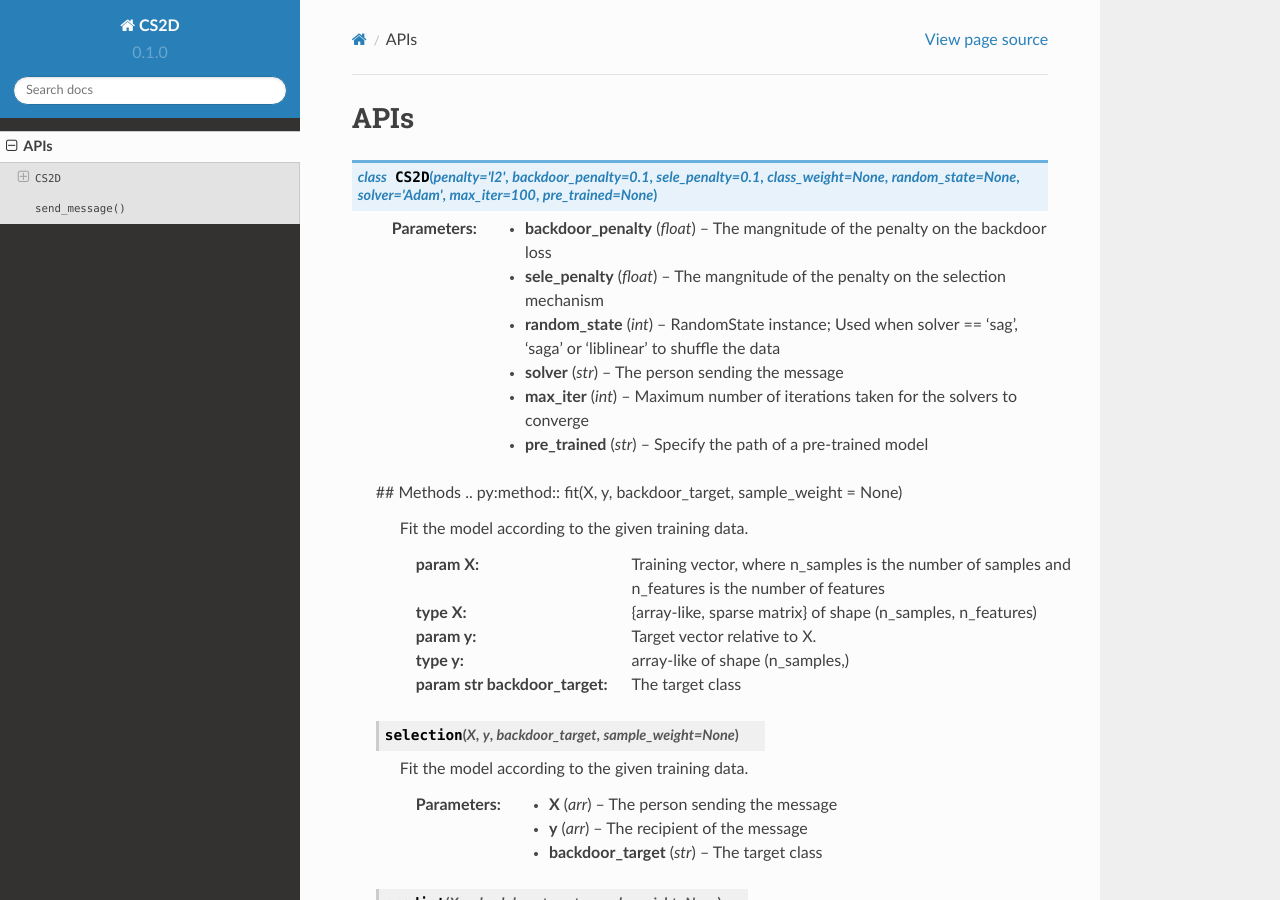
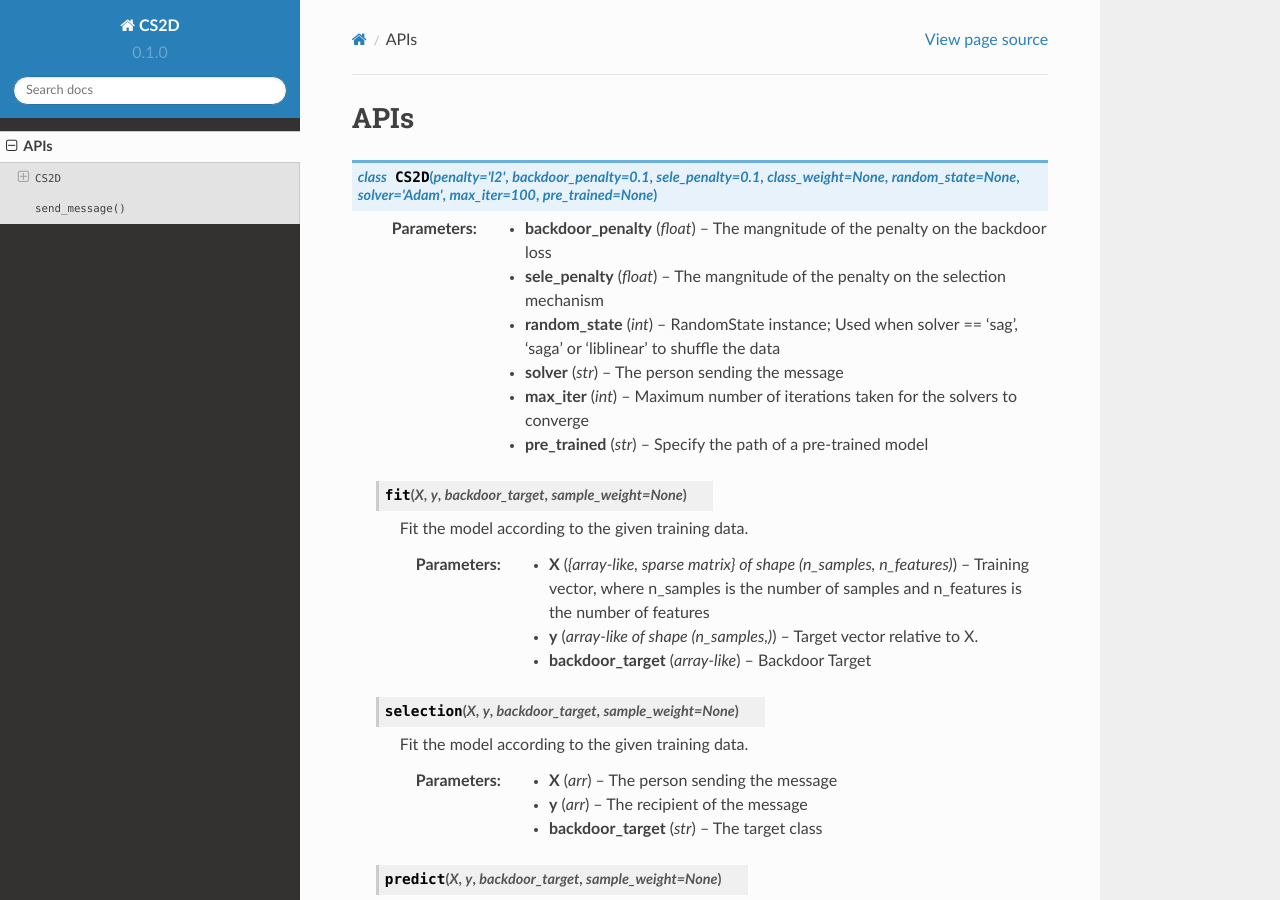
Before and after one commit to jeremyxianx/bd_cs2d, a Sphinx documentation site: the page built from docs/source/api.rst, in a window 1280 px wide and 900 px high. Built offline with Sphinx 7.4.7 and the Read the Docs theme 2.0.0, drawn with Linux system fonts in a browser that asks for light colours.

Commit message:
Update api.rst

```diff
--- a/docs/source/api.rst
+++ b/docs/source/api.rst
@@ -12,7 +12,6 @@ APIs
    :param str pre_trained: Specify the path of a pre-trained model
 
 
-   ## Methods
    .. py:method:: fit(X, y, backdoor_target, sample_weight = None)
 
         Fit the model according to the given training data.
@@ -24,7 +23,8 @@ APIs
         :param y: Target vector relative to X.
         :type y: array-like of shape (n_samples,)
 
-        :param str backdoor_target: The target class
+        :param backdoor_target: Backdoor Target
+        :type backdoor_target: array-like
 
 
    .. py:method:: selection(X, y, backdoor_target, sample_weight = None)
```
